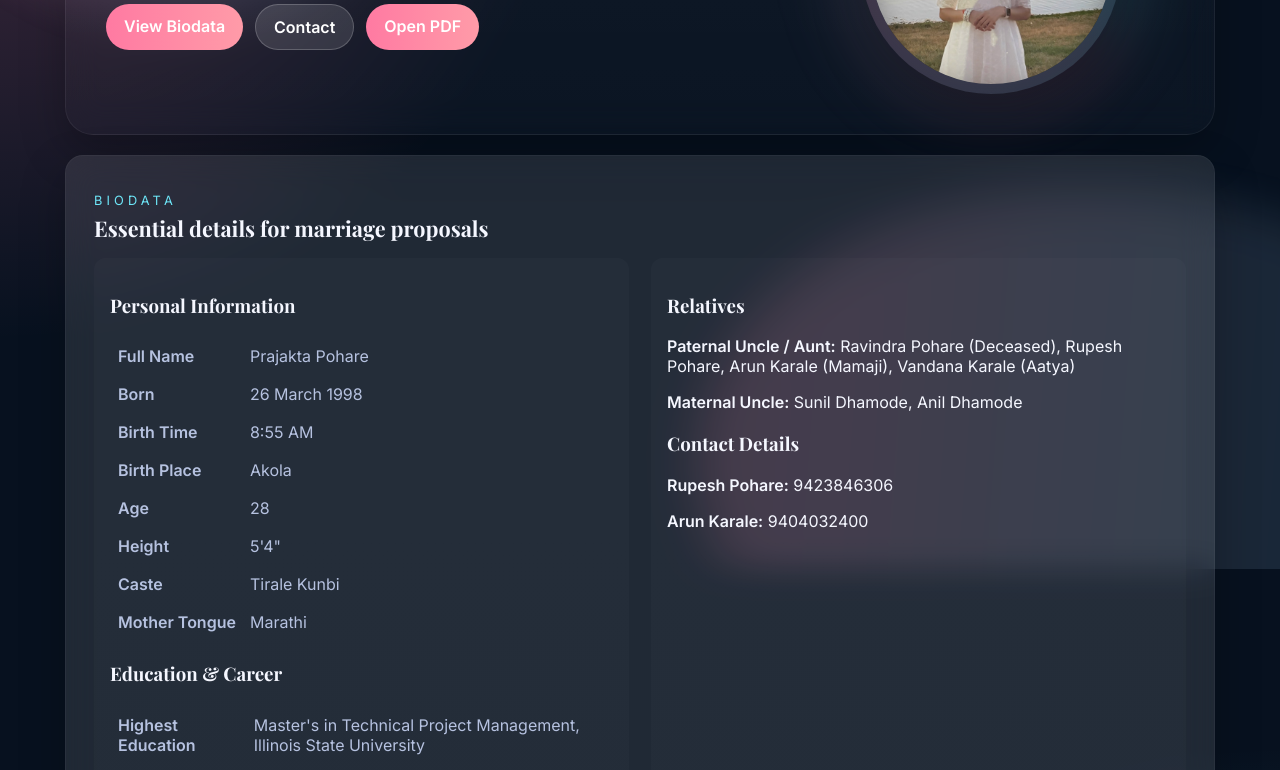
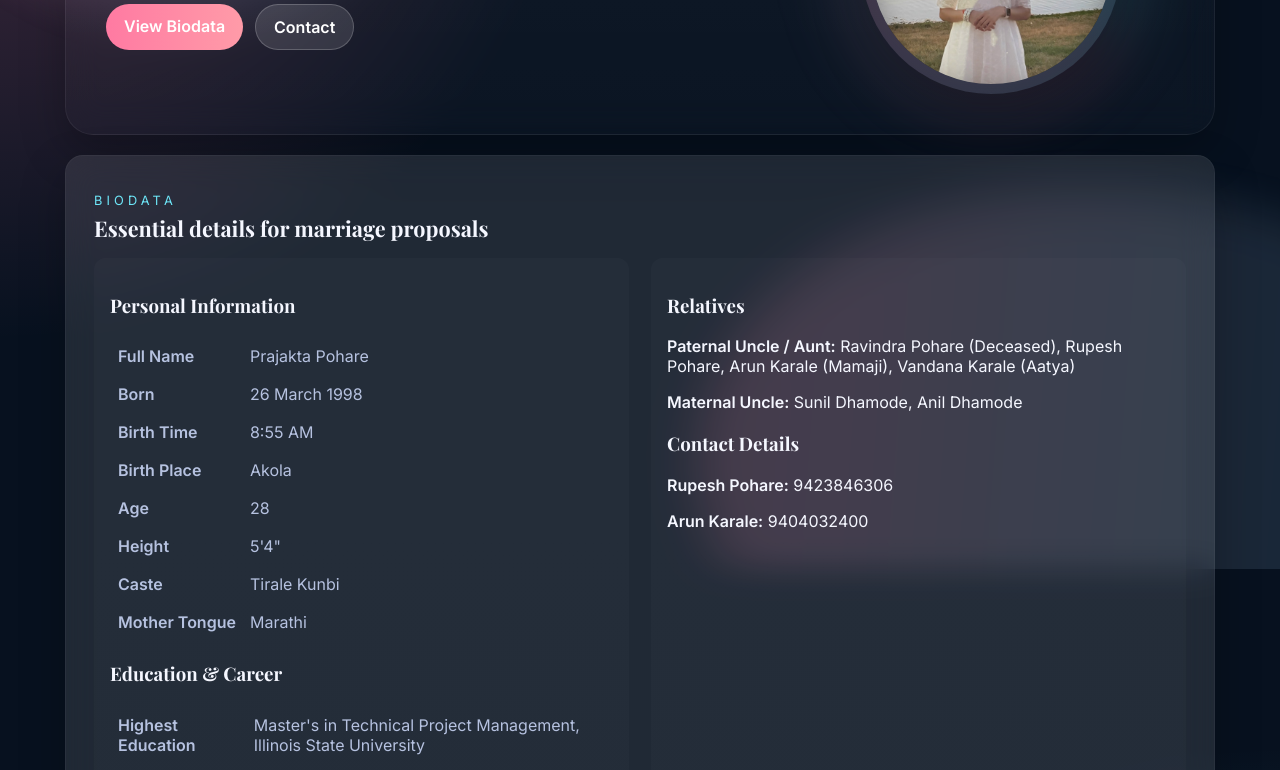
Before and after one commit to tkpohar/Prajakta-Biodata, a plain HTML site: page index.html in a window 1280 px wide. Shown: the part 231-1001 px from the top of the page. Drawn offline with nearby package versions, Linux system fonts and the light colour scheme.

Commit message:
Remove open PDF button

```diff
--- a/index.html
+++ b/index.html
@@ -30,7 +30,6 @@
           <div class="hero-actions">
             <a href="#biodata" class="btn btn-primary">View Biodata</a>
             <a href="#contact" class="btn btn-secondary">Contact</a>
-            <a href="./Prajakta-Biodata-final.pdf" class="btn btn-primary" target="_blank" rel="noopener noreferrer" download="Prajakta-Biodata.pdf">Open PDF</a>
           </div>
         </div>
 
```
